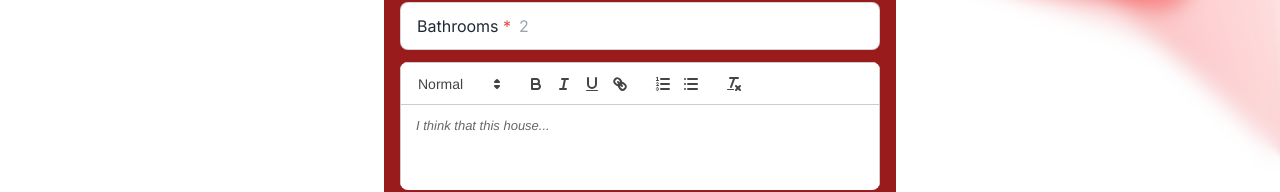
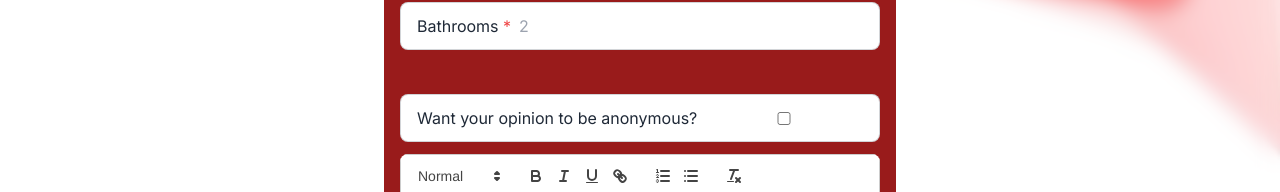
Before and after one commit to EricDanielsH/lancs-crib-check, a Next.js app: page /registerHouse in a window 1280 px wide. Shown: the part 402-594 px from the top of the page. Built offline with nearby package versions, Linux system fonts and the light colour scheme; no server answers; sample sign-in values are in the browser's storage.

Commit message:
Add anonymous opinions

```diff
--- a/app/api/addOpinion/route.js
+++ b/app/api/addOpinion/route.js
@@ -5,7 +5,7 @@ import { NextResponse } from "next/server";
 
 export async function POST(req) {
   try {
-    const { slug, text, yearOfResidence, rating, author } = await req.json();
+    const { slug, text, yearOfResidence, rating, author, anonymous } = await req.json();
     console.log("slug from backend", slug);
     console.log("author from backend", author);
 
@@ -32,6 +32,11 @@ export async function POST(req) {
     if (!house) {
       return NextResponse.json({ error: "House not found" }, { status: 404 });
     }
+
+    if (anonymous) {
+      user.name = "Anonymous";
+    }
+
     const newOpinion = await new Opinion({
       authorId: user._id,
       authorName: user.name,
--- a/app/api/registerHouse/route.js
+++ b/app/api/registerHouse/route.js
@@ -17,6 +17,7 @@ export async function POST(req) {
       mediaId,
       mediaUrl,
       // Opinion fields
+      anonymous,
       text,
       rating,
       yearOfResidence,
@@ -62,6 +63,13 @@ export async function POST(req) {
       mediaId,
       mediaUrl,
     });
+
+    if (anonymous) {
+      user.name = "Anonymous";
+    }
+
+    console.log("User.name backk: ", user.name);
+
     const newOpinion = await new Opinion({
       text,
       rating,
--- a/components/AddOpinionForm.jsx
+++ b/components/AddOpinionForm.jsx
@@ -23,8 +23,10 @@ export default function AddOpinionForm({ slug, onAddOpinion }) {
   const [rating, setRating] = useState("");
   const [yearOfResidence, setYearOfResidence] = useState("");
   const [error, setError] = useState("");
+  const [anonymous, setAnonymous] = useState(false);
 
   async function handleSubmit(event) {
+    event.preventDefault();
     if (opinion == "" || rating == "") {
       setError("Opinion and rating are required");
       return;
@@ -56,8 +58,9 @@ export default function AddOpinionForm({ slug, onAddOpinion }) {
         slug,
         text: sanitizedOpinion,
         rating,
-        author: session.user.email, // TODO: replace with the actual user id
+        author: session.user.email,
         yearOfResidence,
+        anonymous,
       }),
     });
 
@@ -80,6 +83,10 @@ export default function AddOpinionForm({ slug, onAddOpinion }) {
         onSubmit={handleSubmit}
       >
         <div className="flex w-full flex-col gap-4 items-center">
+          <label className="input input-bordered flex items-center gap-2 w-full">
+            Want your opinion to be anonymous?
+            <input type="checkbox" onChange={(e) => setAnonymous(e.target.checked)} />
+          </label>
           <ReactQuill
             theme="snow"
             value={opinion}
--- a/components/RegisterHouseForm.js
+++ b/components/RegisterHouseForm.js
@@ -21,6 +21,7 @@ export default function RegisterHouseForm() {
   const [totalweeks, setTotalweeks] = useState("");
   const [bedrooms, setBedrooms] = useState("");
   const [bathrooms, setBathrooms] = useState("");
+  const [anonymous, setAnonymous] = useState(false);
   const [opinion, setOpinion] = useState("");
   const [rating, setRating] = useState("");
   const [yearOfResidence, setYearOfResidence] = useState("");
@@ -79,6 +80,7 @@ export default function RegisterHouseForm() {
   }
 
   async function handleSubmit(event) {
+    console.log("Annon", anonymous);
     try {
       event.preventDefault();
       setIsLoading(true);
@@ -167,7 +169,6 @@ export default function RegisterHouseForm() {
         return;
       }
 
-
       const sanitizedAddress = DOMPurify.sanitize(address);
       const sanitizedOpinion = DOMPurify.sanitize(opinion);
       console.log("media_Id", media_Id);
@@ -186,6 +187,7 @@ export default function RegisterHouseForm() {
           mediaId: media_Id || null,
           mediaUrl: media_Url || null,
           // Opinion related fields
+          anonymous,
           text: sanitizedOpinion,
           rating,
           yearOfResidence,
@@ -265,7 +267,7 @@ export default function RegisterHouseForm() {
           onChange={(e) => setBedrooms(e.target.value)}
         />
       </label>
-      <label className="input input-bordered flex items-center gap-2 w-full">
+      <label className="input input-bordered flex items-center gap-2 w-full mb-8">
         <div>
           Bathrooms <span className="text-red-500">*</span>
         </div>
@@ -276,6 +278,15 @@ export default function RegisterHouseForm() {
           placeholder="2"
           value={bathrooms}
           onChange={(e) => setBathrooms(e.target.value)}
+        />
+      </label>
+      <label className="input input-bordered flex items-center gap-2 w-full">
+        Want your opinion to be anonymous?
+        <input
+          type="checkbox"
+          className="grow"
+          value={anonymous}
+          onChange={(e) => setAnonymous(e.target.checked)}
         />
       </label>
       <ReactQuill
@@ -319,7 +330,6 @@ export default function RegisterHouseForm() {
         <label className="text-white flex items-center w-full gap-2 mb-1">
           {" "}
           Add an image of the house <span className="text-red-500"> *</span>
-
         </label>
         <input
           type="file"
```
